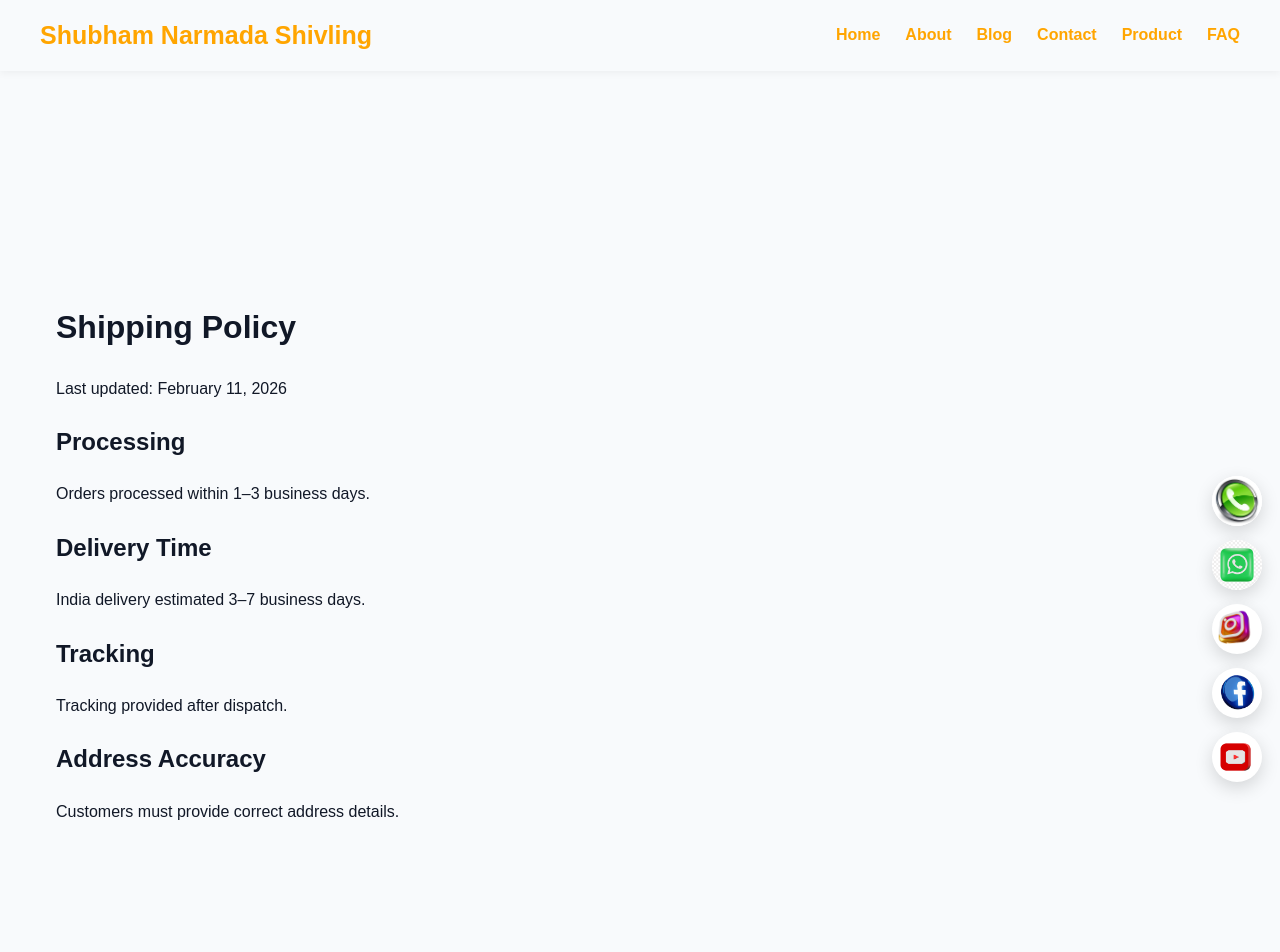
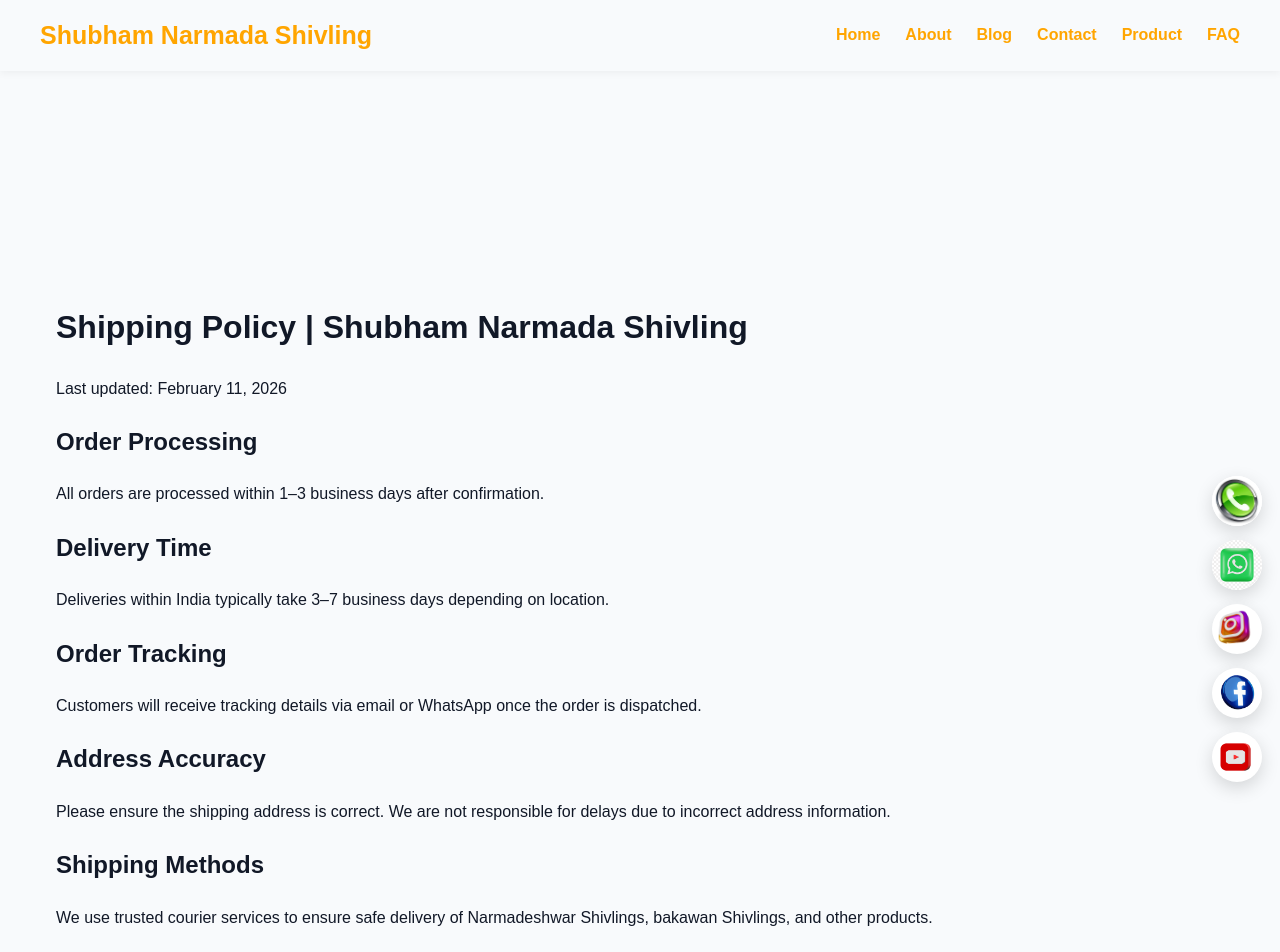
Before and after one commit to kapil1997kewat-bit/narmada-shivling, a Next.js app: page /shipping-policy in a window 1280 px wide. Shown: the top 952 px of the page. Built offline with nearby package versions, Linux system fonts and the light colour scheme.

Commit message:
Update page.tsx

```diff
--- a/app/shipping-policy/page.tsx
+++ b/app/shipping-policy/page.tsx
@@ -1,28 +1,129 @@
 import { Metadata } from "next";
+import Script from "next/script";
 
 export const metadata: Metadata = {
-  title: "Shipping Policy | Shubham Narmda Shivling",
+  title: "Shipping Policy | Shubham Narmada Shivling",
   description:
-    "Shipping and delivery terms for orders placed on Shubham Narmda Shivling.",
+    "Learn about shipping, delivery timelines, and tracking for Narmada Shivlings ordered from Shubham Narmada Shivling.",
+  alternates: {
+    canonical: "https://shubhamnarmadashivling.com/shipping-policy",
+  },
+  robots: "index, follow",
+  openGraph: {
+    title: "Shipping Policy | Shubham Narmada Shivling",
+    description:
+      "Learn about shipping, delivery timelines, and tracking for Narmada Shivlings ordered from Shubham Narmada Shivling.",
+    url: "https://shubhamnarmadashivling.com/shipping-policy",
+    siteName: "Shubham Narmada Shivling",
+    images: [{ url: "/og-image.png", width: 1200, height: 630 }],
+    locale: "en_IN",
+    type: "website",
+  },
+  twitter: {
+    card: "summary_large_image",
+    title: "Shipping Policy | Shubham Narmada Shivling",
+    description:
+      "Learn about shipping, delivery timelines, and tracking for Narmada Shivlings ordered from Shubham Narmada Shivling.",
+    images: ["/og-image.png"],
+  },
 };
 
 export default function Shipping() {
   return (
     <main className="container">
-      <h1>Shipping Policy</h1>
+      <h1>Shipping Policy | Shubham Narmada Shivling</h1>
       <p>Last updated: February 11, 2026</p>
 
-      <h2>Processing</h2>
-      <p>Orders processed within 1–3 business days.</p>
+      <h2>Order Processing</h2>
+      <p>
+        All orders are processed within 1–3 business days after confirmation.
+      </p>
 
       <h2>Delivery Time</h2>
-      <p>India delivery estimated 3–7 business days.</p>
+      <p>
+        Deliveries within India typically take 3–7 business days depending on
+        location.
+      </p>
 
-      <h2>Tracking</h2>
-      <p>Tracking provided after dispatch.</p>
+      <h2>Order Tracking</h2>
+      <p>
+        Customers will receive tracking details via email or WhatsApp once the
+        order is dispatched.
+      </p>
 
       <h2>Address Accuracy</h2>
-      <p>Customers must provide correct address details.</p>
+      <p>
+        Please ensure the shipping address is correct. We are not responsible
+        for delays due to incorrect address information.
+      </p>
+
+      <h2>Shipping Methods</h2>
+      <p>
+        We use trusted courier services to ensure safe delivery of Narmadeshwar
+        Shivlings, bakawan Shivlings, and other products.
+      </p>
+
+      <h2>International Shipping</h2>
+      <p>
+        Currently, we deliver only within India. International shipping may be
+        available in the future.
+      </p>
+
+      {/* JSON-LD Structured Data */}
+      <Script type="application/ld+json" id="shipping-schema">
+        {JSON.stringify({
+          "@context": "https://schema.org",
+          "@type": "WebPage",
+          "name": "Shipping Policy | Shubham Narmada Shivling",
+          "url": "https://shubhamnarmadashivling.com/shipping-policy",
+          "description":
+            "Learn about shipping, delivery timelines, and tracking for Narmada Shivlings ordered from Shubham Narmada Shivling.",
+          "publisher": {
+            "@type": "Organization",
+            "name": "Shubham Narmada Shivling",
+            "logo": {
+              "@type": "ImageObject",
+              "url": "https://shubhamnarmadashivling.com/alok2.png",
+              "width": 250,
+              "height": 60
+            },
+            "sameAs": [
+              "https://www.facebook.com/shubhamnarmadashivling",
+              "https://www.instagram.com/shubhamnarmadashivling",
+              "https://www.youtube.com/@shubhamnarmadashivling",
+            ]
+          },
+          "mainEntity": {
+            "@type": "FAQPage",
+            "mainEntity": [
+              {
+                "@type": "Question",
+                "name": "How long does it take to process an order?",
+                "acceptedAnswer": {
+                  "@type": "Answer",
+                  "text": "All orders are processed within 1–3 business days after confirmation."
+                }
+              },
+              {
+                "@type": "Question",
+                "name": "How can I track my Narmadeshwar Shivling order?",
+                "acceptedAnswer": {
+                  "@type": "Answer",
+                  "text": "Tracking details are shared via email or WhatsApp once your order is dispatched."
+                }
+              },
+              {
+                "@type": "Question",
+                "name": "Do you deliver internationally?",
+                "acceptedAnswer": {
+                  "@type": "Answer",
+                  "text": "Currently, we deliver only within India. International shipping may be available in the future."
+                }
+              }
+            ]
+          }
+        })}
+      </Script>
     </main>
   );
 }
```
